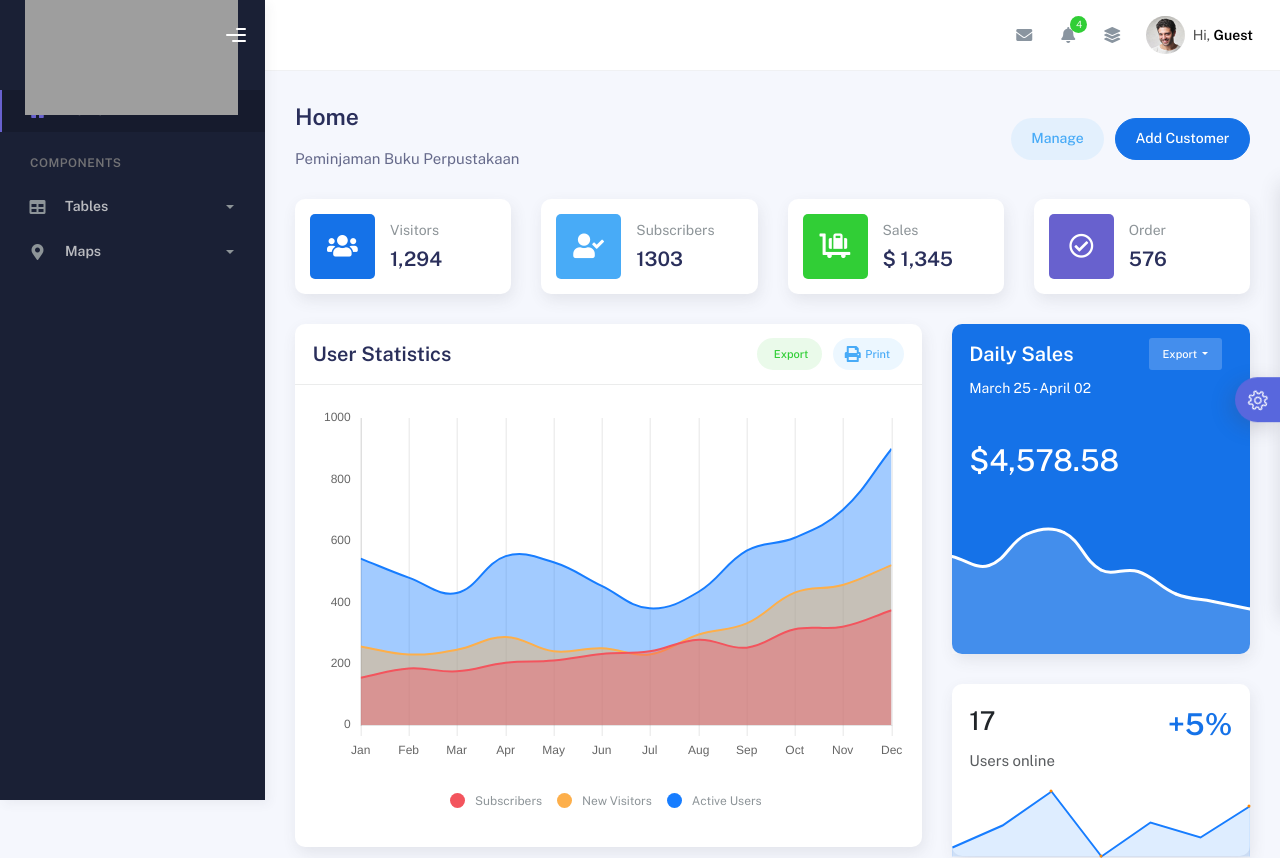
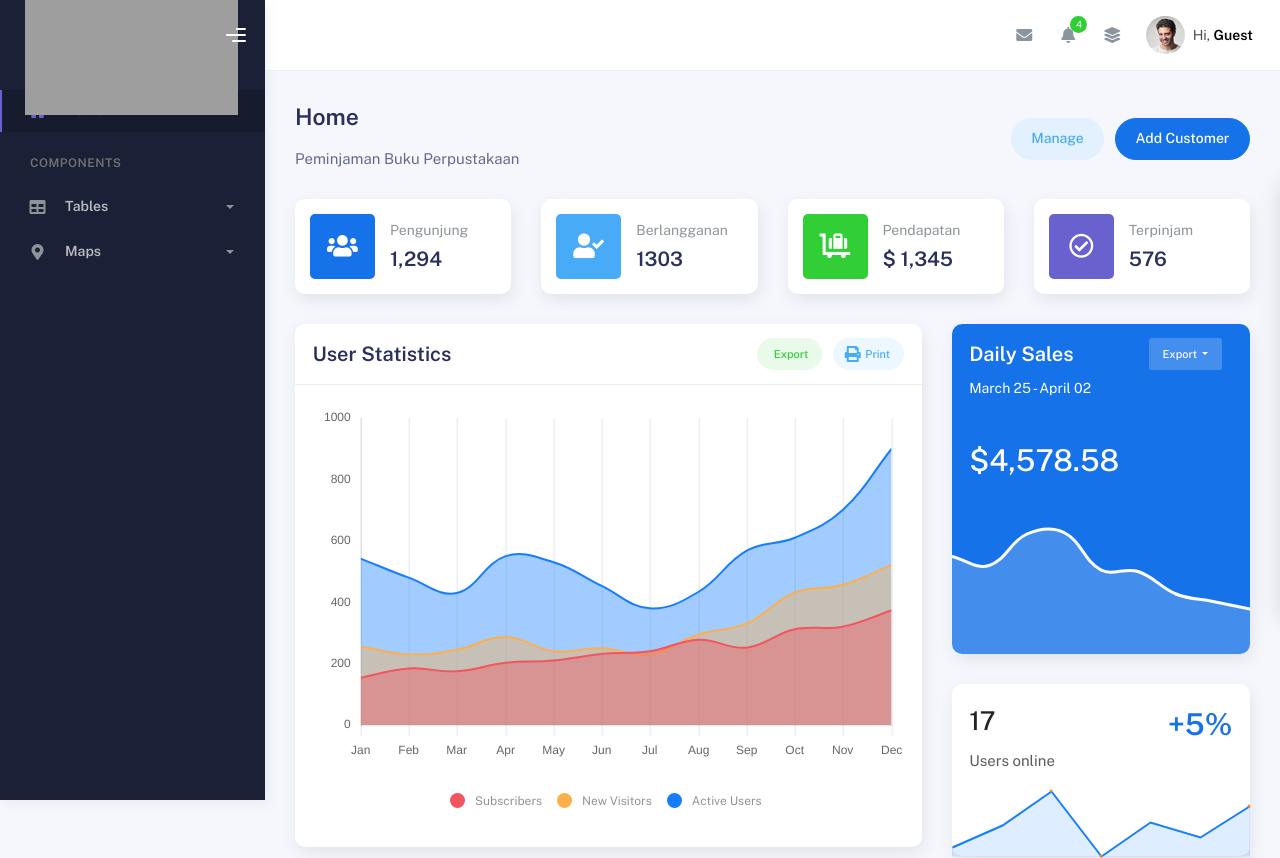
Before and after one commit to Phynax/Peminjaman_Buku_Perpustakaan-Kelompok-3, a PHP site: page / in a window 1280 px wide. Shown: the top 858 px of the page. Run offline with PHP 8.4, Linux system fonts and the light colour scheme; a stand-in replaces the project's code that opens the database connection; some libraries are stand-ins or nearby versions; grey boxes are pictures that could not be loaded.

Commit message:
commit 19

```diff
--- a/index.php
+++ b/index.php
@@ -570,7 +570,7 @@ if (isset($_SESSION['login_success'])) {
                       </div>
                       <div class="col col-stats ms-3 ms-sm-0">
                         <div class="numbers">
-                          <p class="card-category">Visitors</p>
+                          <p class="card-category">Pengunjung</p>
                           <h4 class="card-title">1,294</h4>
                         </div>
                       </div>
@@ -591,7 +591,7 @@ if (isset($_SESSION['login_success'])) {
                       </div>
                       <div class="col col-stats ms-3 ms-sm-0">
                         <div class="numbers">
-                          <p class="card-category">Subscribers</p>
+                          <p class="card-category">Berlangganan</p>
                           <h4 class="card-title">1303</h4>
                         </div>
                       </div>
@@ -612,7 +612,7 @@ if (isset($_SESSION['login_success'])) {
                       </div>
                       <div class="col col-stats ms-3 ms-sm-0">
                         <div class="numbers">
-                          <p class="card-category">Sales</p>
+                          <p class="card-category">Pendapatan</p>
                           <h4 class="card-title">$ 1,345</h4>
                         </div>
                       </div>
@@ -633,7 +633,7 @@ if (isset($_SESSION['login_success'])) {
                       </div>
                       <div class="col col-stats ms-3 ms-sm-0">
                         <div class="numbers">
-                          <p class="card-category">Order</p>
+                          <p class="card-category">Terpinjam</p>
                           <h4 class="card-title">576</h4>
                         </div>
                       </div>
@@ -1382,9 +1382,7 @@ if (isset($_SESSION['login_success'])) {
             </div>
           </div>
         </div>
-        <div class="custom-toggle">
-          <i class="icon-settings"></i>
-        </div>
+
       </div>
       <!-- End Custom template -->
     </div>
```
